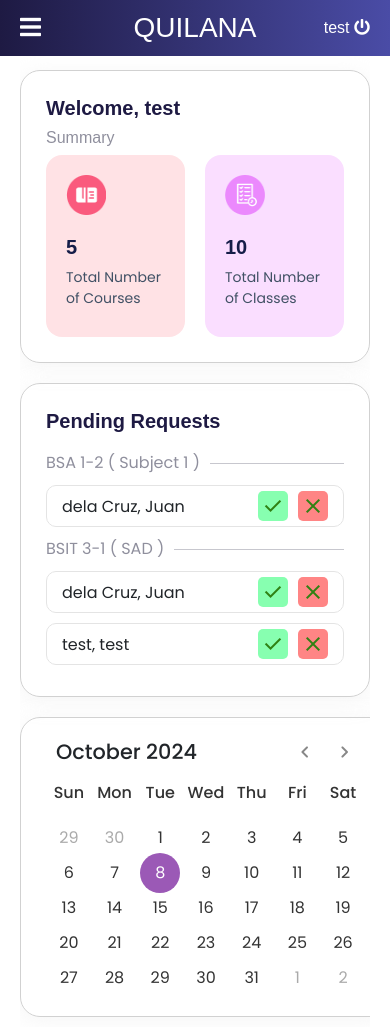
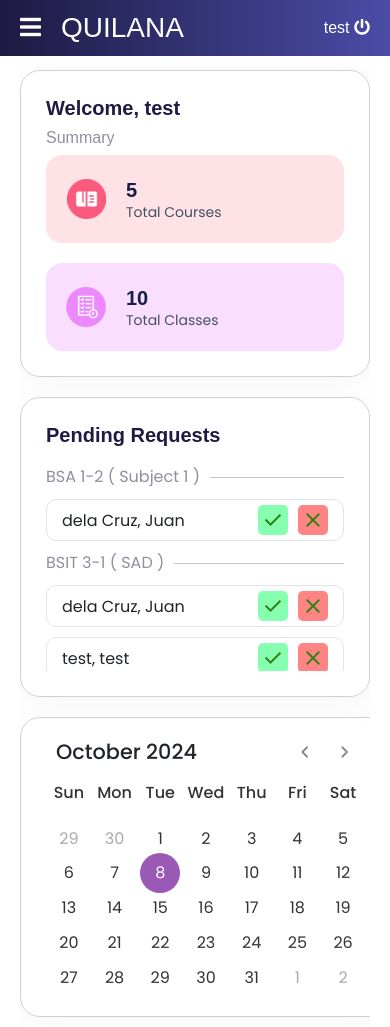
Before and after one commit to auriapple/QUILANA, a PHP site: page /faculty_dashboard.php in a window 390 px wide. Run offline with PHP 8.4, Linux system fonts and the light colour scheme; a user stored in the database is signed in; data comes from the database, SQL or seed files in the repository; some libraries are stand-ins or nearby versions; some web fonts are replaced.

Commit message:
Dashboard, Administer Tab, and Login(WIP) Responsiveness

```diff
--- a/assets/css/faculty-dashboard.css
+++ b/assets/css/faculty-dashboard.css
@@ -144,7 +144,6 @@ body {
 .class-header span {
     font-size: 16px;
     color: #8f8f9d;
-    white-space: nowrap;
 }
 .class-header .line {
     flex: 1;
@@ -310,7 +309,26 @@ td .btns,
         max-height: none;
     }
 }
-@media screen and (max-width: 500px) {
+@media screen and (max-width: 550px) {
+    .dashboard-summary .cards {
+        flex-direction: column;
+    }
+    .cards .card {
+        flex-direction: row;
+        justify-content: flex-start;
+        gap: 20px;
+        align-items: center;
+    }
+    .cards .icons {
+        margin-bottom: 0;
+    }
+    .cards .card-data {
+        padding: 3px 0 0 0;
+    }
+    .cards label,
+    .cards h3 {
+        margin-bottom: 0;
+    }
     .btns .accept,
     .btns .reject {
         display: flex;
--- a/assets/css/style.css
+++ b/assets/css/style.css
@@ -10,8 +10,6 @@ body {
     background-color: #4A4CA6;
     color: white;
     border: none;
-    width: 100%;
-    flex-grow: 1;
     font-weight: bold;
     box-shadow: none;
     z-index: 2;
@@ -56,8 +54,6 @@ body {
     color: #4A4CA6;
     border: 2px solid #4A4CA6;
     border-radius: 5px;
-    width: 100%;
-    flex-grow: 1;
     font-weight: bold;
     z-index: 2;
     transition: color 0.3 ease, background-color 0.3s ease, box-shadow 0.3s ease;
@@ -76,6 +72,15 @@ body {
     transform: scale(1.02);
     transition: transform 0.1s ease;
 }
+
+.course-actions .main-button,
+.course-actions .tertiary-button,
+.class-card .main-button,
+.assessment-card .main-button,
+.assessment-card .tertiary-button {
+    width: 100%;
+    flex-grow: 1;
+}
 /* END */
 
 /* HEADER STYLE */
@@ -89,6 +94,7 @@ body {
     color:rgb(115, 119, 145, 0.75);
     width: 295px;
     padding: 0 10px 0 10px;
+    transition: ease-in-out 300ms;
 }
 .search-bar:hover {
     box-shadow: 0 0 8px rgba(74, 76, 166, 0.5);
@@ -298,13 +304,12 @@ body {
     color: white;
     font-size: 90px;
     font-weight: bold;
-    margin-top: 50px;
 }
 
 /* Illustration in Left Section */
 .illustration {
     width: 100%;
-    height: 100%;
+    height: 400px;
     max-width: 600px;
     background-image: url('http://localhost/QUILANA/image/User.png');
     background-size: contain;
@@ -861,8 +866,7 @@ td:last-child, th:last-child {
 
 .scrollable-content {
     max-height: 75vh;
-    overflow-y: auto;
-    padding-right: 15px;
+    overflow-y: scroll;
 }
 /* END */
 
@@ -907,6 +911,10 @@ td:last-child, th:last-child {
 
     #getStartedButton {
         margin-top: 300px;
+    }
+
+    .scrollable-content::-webkit-scrollbar {
+        display: none;
     }
 }
 
@@ -965,8 +973,66 @@ td:last-child, th:last-child {
     #getStartedButton {
         margin-top: 200px;
     }
+
+    /* Topbar Adjustments */
+    .navbar .navbar-content {
+        width: 100%;
+        display: flex;
+        justify-content: flex-start;
+        gap: 20px;
+    }
+
+    .navbar-content .navbar-left,
+    .navbar-content .navbar-title {
+        align-items: center;
+        justify-content: left;
+        max-width: fit-content;
+    }
+
+    .navbar-title h3 {
+        line-height: 36px;
+        text-align: center;
+    }
+
+    .navbar-content .navbar-right {
+        flex-grow: 1;
+        width: 100%;
+    }
+
+    .navbar-right a {
+        text-align: right;
+        width: 100%;
+        white-space: nowrap;
+    }
 }
 
+/* Search Bar Resposiveness */
+@media (max-width: 550px) {
+    .search-bar {
+        position: relative;
+        width: 41px;
+        border-radius: 20px;
+    }
+
+    #search-input {
+        display: hide;
+    }
+
+    .search-bar button {
+        position: absolute;
+        right: 21px;
+    }
+
+    .search-bar:focus-within {
+        width: 100%;
+        border-radius: 10px;
+    }
+
+    .search-bar:focus-within button  {
+        position: relative;
+        right: 0px;
+    }
+}
 /* Scroll Bar Design */
 /* width */
 ::-webkit-scrollbar {
--- a/class_list.php
+++ b/class_list.php
@@ -31,7 +31,7 @@
             </ul>
         </div>
 
-        <div id="courses-tab" class="tab-content active">
+        <div id="courses-tab" class="tab-content scrollable-content active">
             <div class="course-container">
                 <?php
                 $qry = $conn->query("SELECT * FROM course WHERE faculty_id = '".$_SESSION['login_id']."' ORDER BY course_name ASC");
@@ -77,7 +77,7 @@
             </div>
         </div>
 
-        <div id="classes-tab" class="tab-content">
+        <div id="classes-tab" class="tab-content scrollable-content">
             <div class="course-container" id="class-container">
                 <!-- Classes will be dynamically loaded here -->
             </div>
--- a/faculty_dashboard.php
+++ b/faculty_dashboard.php
@@ -38,7 +38,7 @@ if (!isset($_SESSION['login_user_type'])) {
                         ?>
                         <div class="card-data">
                             <h3> <?php echo $totalCourses ?> </h3>
-                            <label>Total Number of Courses</label>
+                            <label>Total Courses</label>
                         </div>
                     </div>
                     <div class="card" style="background-color: #FADEFF">
@@ -51,7 +51,7 @@ if (!isset($_SESSION['login_user_type'])) {
                         ?>
                         <div class="card-data">
                             <h3> <?php echo $totalClasses ?> </h3>
-                            <label>Total Number of Classes</label>
+                            <label>Total Classes</label>
                         </div>
                     </div>
                 </div>
--- a/switchTab_notifs.php
+++ b/switchTab_notifs.php
@@ -25,6 +25,7 @@
                         <div class="notification-card" data-administer-id="<?php echo $row['administer_id']; ?>" data-student-id="<?php echo $row['student_id']; ?>">
                             <span class="notif-close" class="popup-close">&times;</span>
                             <div> <?php echo htmlspecialchars($row['student_name']); ?> has switched to another tab or window. They have <?php echo $row['max_warnings'] - $row['tab_switches']?> warnings left. </div>
+                            <div class="timeStamp"> <?php echo date("h:ia", strtotime($row['time_updated'])); ?> </div>
                         </div>
         <?php
                     }
```
Also changed, not shown: administer_tab.php (+97 -17 lines).
